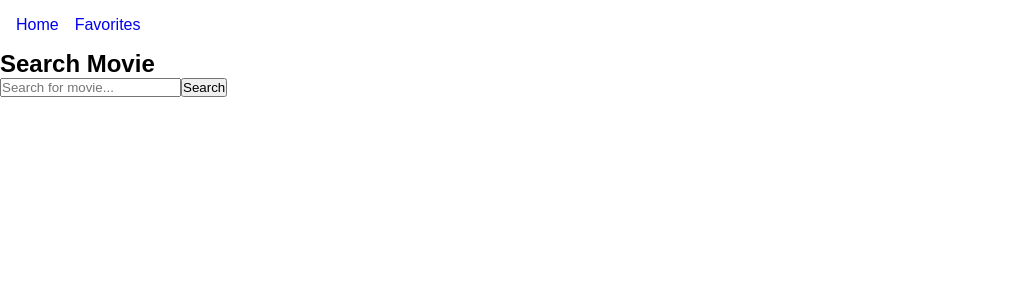
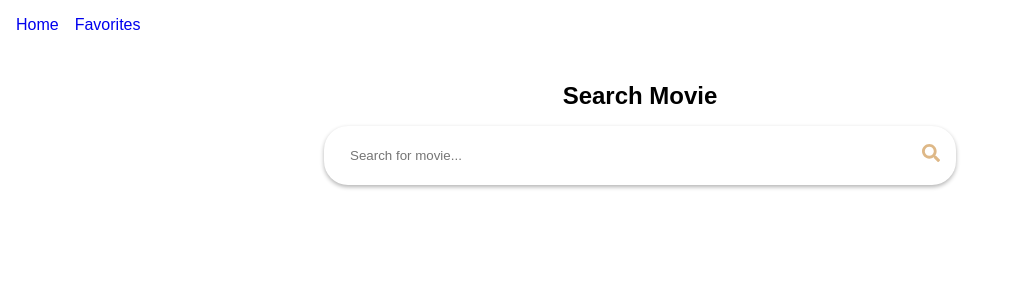
Before and after one commit to hanthienduc/movie-search, a React (Create React App) app: page / in a window 1280 px wide. Shown: the top 300 px of the page, without its empty margins (0-1021 px from the left). Built offline with nearby package versions, Linux system fonts and the light colour scheme.

Commit message:
add custom style for search input and search icon

```diff
--- a/src/components/Card/Card.tsx
+++ b/src/components/Card/Card.tsx
@@ -15,18 +15,6 @@ export function Card({ movie }: CardType) {
     navigate(`/movie/${movie.id}`, {replace: true})
   }
 
-  useEffect(() => {
-
-    function chunkImageSize(e: UIEvent) {
-      console.log(e.target)
-    }
-
-    window.addEventListener('resize', chunkImageSize)
-    return () => {
-      return window.removeEventListener('resize', chunkImageSize)
-    }
-  }, [])
-
   return (
     <div className="card">
       {movie.poster_path && <img onClick={displayMovieDetail} className="card-img"
--- a/src/components/IconButton/IconButton.tsx
+++ b/src/components/IconButton/IconButton.tsx
@@ -5,18 +5,18 @@ type IconButtonProp = {
   Icon: any;
   isActive?: boolean;
   children?: ReactNode;
-  callToggleFavorite: () => void;
+  onClick?: () => void;
 };
 
 export function IconButton({
   Icon,
   isActive,
   children,
-  callToggleFavorite,
+  onClick,
 }: IconButtonProp) {
   return (
     <>
-      <button onClick={callToggleFavorite} className={`btn icon-btn ${isActive ? "icon-btn-active" : ""}`}>
+      <button onClick={onClick} className={`btn icon-btn ${isActive ? "icon-btn-active" : ""}`}>
         <span>
           <Icon />
         </span>
--- a/src/pages/Detail/Detail.tsx
+++ b/src/pages/Detail/Detail.tsx
@@ -63,7 +63,7 @@ export function Detail() {
             <p className="overview">{movie.overview}</p>
             <IconButton
               isActive={isFavorite}
-              callToggleFavorite={toggleFavoriteMovie}
+              onClick={toggleFavoriteMovie}
               Icon={isFavorite ? FaHeart : FaRegHeart}
             />
           </div>
--- /dev/null
+++ b/src/pages/Search/Search.scss
@@ -0,0 +1,33 @@
+.search-movies {
+  padding: 1rem;
+  display: flex;
+  flex-direction: column;
+  justify-content: center;
+  align-items: center;
+  h1 {
+    margin: 1rem 0;
+  }
+  .search-form {
+    max-width: 632px;
+    width: 100%;
+    display: inline-flex;
+    padding: 10px 16px 10px 10px;
+    border-radius: 24px;
+    box-shadow: 0 2px 4px rgb(0 0 0 / 30%);
+    justify-content: flex-end;
+    .search-input {
+      background-color: transparent;
+      padding: 12px 10px 12px 16px;
+      border: 0;
+      outline: none;
+      flex: 1;
+    }
+    .search-btn {
+      border: 0;
+      background-color: transparent;
+      color: burlywood;
+      font-size: large;
+      cursor: pointer;
+    }
+  }
+}
--- a/src/pages/Search/Search.tsx
+++ b/src/pages/Search/Search.tsx
@@ -1,9 +1,10 @@
 import { SyntheticEvent, useState } from "react";
+import { FaSearch } from "react-icons/fa";
 import { CardList } from "../../components/CardList/CardList";
 import { useMovieContext } from "../../context/MovieContext";
 import { useAsyncFn } from "../../hooks/useAsync";
 import { searchMovies } from "../../services/movie";
-
+import './Search.scss'
 export function SearchMovie() {
 
   const [searchString, setSearchString] = useState<string>('')
@@ -22,9 +23,11 @@ export function SearchMovie() {
     <section className="search-movies">
       <h1>Search Movie</h1>
       <form onSubmit={handleSubmit} className="search-form">
-        <input type="search" value={searchString} placeholder="Search for movie..."
+        <input className="search-input" autoFocus type="search" value={searchString} placeholder="Search for movie..."
           name="searchString" onChange={(e) => setSearchString(e.target.value)} />
-        <button type="submit">Search</button>
+        <button className="search-btn" type="submit">
+          <FaSearch  />
+        </button>
       </form>
       {<CardList loading={searchMoviesFunc.loading}
         error={searchMoviesFunc.error}
```
Also changed, not shown: src/types/SearchResult.ts (renamed from src/types/SearchResult.tsx).
